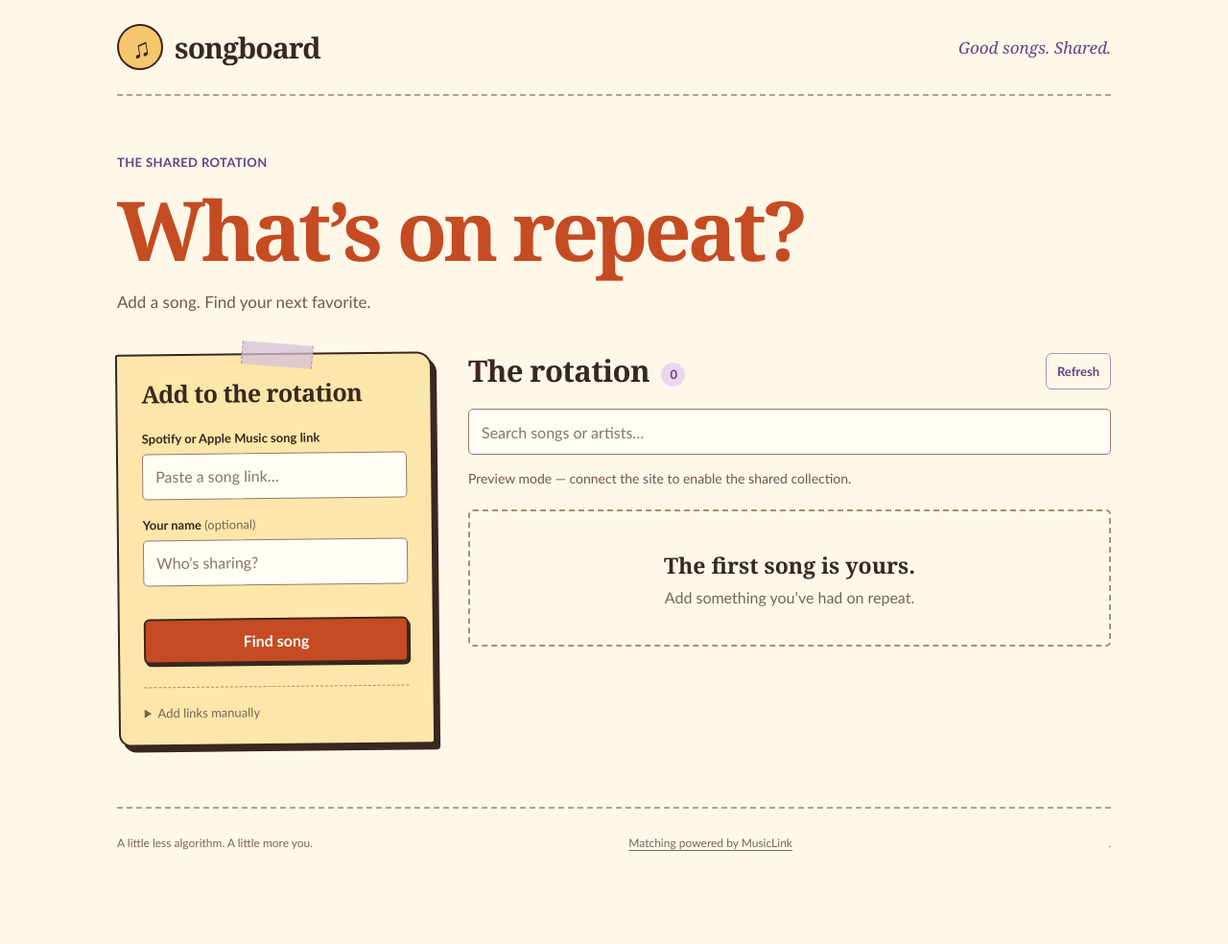
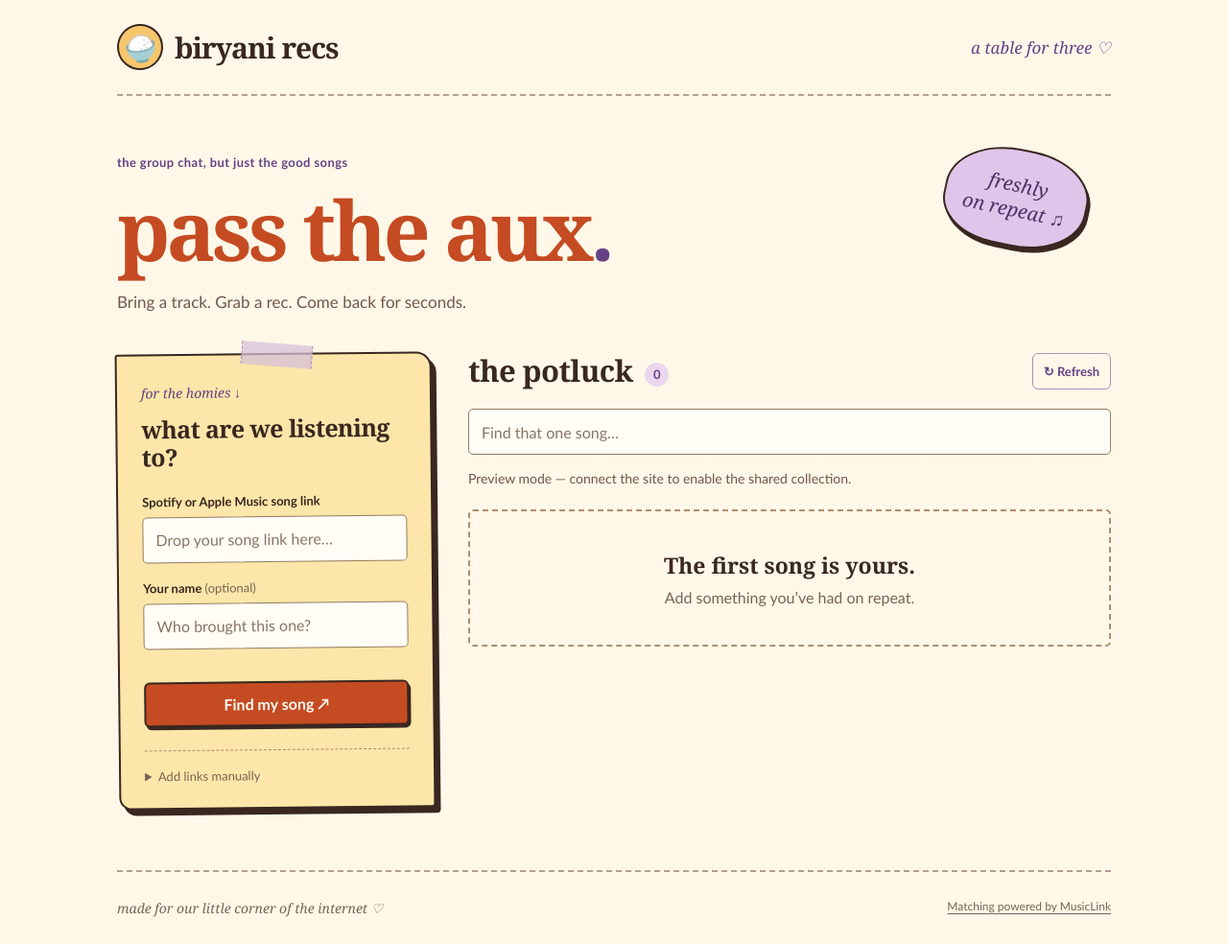
Before and after one commit to guin5/songshare, a website with bundled scripts: page site/index.html in a window 1280 px wide. Shown: the whole page at 96% size. Before the commit the page ends 914 px from the top, so only its background shows below. Built offline with nearby package versions, Linux system fonts and the light colour scheme.

Commit message:
Give biryani recs a cozy friends-only feel: site/index.html

```diff
--- a/site/index.html
+++ b/site/index.html
@@ -1,8 +1,8 @@
 <!doctype html>
-<html lang="en"><head><meta charset="utf-8"><meta name="viewport" content="width=device-width,initial-scale=1"><meta name="theme-color" content="#101117"><meta name="description" content="A shared collection of songs. Listen on Spotify or Apple Music."><title>Songboard</title><link rel="stylesheet" href="./styles.css"><script src="./config.js"></script><script type="module" src="./app.js"></script></head>
-<body><div class="shell"><header><a class="brand" href="./" aria-label="Songboard home"><span class="mark">♫</span> songboard</a><span class="header-note">Good songs. Shared.</span></header>
-<main><div class="intro"><p class="eyebrow">THE SHARED ROTATION</p><h1>What’s on repeat?</h1><p>Add a song. Find your next favorite.</p></div>
-<div class="layout"><aside><section class="panel"><h2>Add to the rotation</h2><form id="lookup-form"><label for="song-url">Spotify or Apple Music song link</label><input id="song-url" type="url" placeholder="Paste a song link…" required maxlength="1000"><label for="name">Your name <span>(optional)</span></label><input id="name" maxlength="40" placeholder="Who’s sharing?" autocomplete="nickname"><div id="captcha"></div><button id="find" type="submit">Find song</button></form>
+<html lang="en"><head><meta charset="utf-8"><meta name="viewport" content="width=device-width,initial-scale=1"><meta name="theme-color" content="#fff8e9"><meta name="description" content="A little song potluck for three friends. Bring a track, grab a rec."><title>biryani recs</title><link rel="stylesheet" href="./styles.css"><script src="./config.js"></script><script type="module" src="./app.js"></script></head>
+<body><div class="shell"><header><a class="brand" href="./" aria-label="biryani recs home"><span class="mark" aria-hidden="true">🍚</span> biryani recs</a><span class="header-note">a table for three ♡</span></header>
+<main><div class="intro"><p class="eyebrow">the group chat, but just the good songs</p><h1>pass the aux<span aria-hidden="true">.</span></h1><p>Bring a track. Grab a rec. Come back for seconds.</p><span class="sticker" aria-hidden="true">freshly<br>on repeat ♫</span></div>
+<div class="layout"><aside><section class="panel"><p class="note-label">for the homies ↓</p><h2>what are we listening to?</h2><form id="lookup-form"><label for="song-url">Spotify or Apple Music song link</label><input id="song-url" type="url" placeholder="Drop your song link here…" required maxlength="1000"><label for="name">Your name <span>(optional)</span></label><input id="name" maxlength="40" placeholder="Who brought this one?" autocomplete="nickname"><div id="captcha"></div><button id="find" type="submit">Find my song ↗</button></form>
 <p id="form-status" class="status" role="status" aria-live="polite"></p><div id="preview" hidden></div>
 <details id="manual"><summary>Add links manually</summary><p class="small">If matching is unavailable, enter the song details and its links.</p><form id="manual-form"><label for="title">Song title</label><input id="title" required maxlength="160"><label for="artist">Artist</label><input id="artist" required maxlength="160"><label for="spotify">Spotify link</label><input id="spotify" type="url" maxlength="1000"><label for="apple">Apple Music link</label><input id="apple" type="url" maxlength="1000"><button type="submit">Add song</button></form></details></section></aside>
-<section class="collection" aria-label="Shared songs"><div class="collection-heading"><h2>The rotation <span id="count"></span></h2><button class="quiet" id="refresh" type="button">Refresh</button></div><label class="sr-only" for="search">Search songs and artists</label><input id="search" type="search" placeholder="Search songs or artists…"><p id="list-status" class="status" role="status"></p><div id="songs" class="songs"></div></section></div></main><footer>A little less algorithm. A little more you. <a href="https://musiclink.one" target="_blank" rel="noopener noreferrer">Matching powered by MusicLink</a>.</footer></div></body></html>
+<section class="collection" aria-label="Shared songs"><div class="collection-heading"><h2>the potluck <span id="count"></span></h2><button class="quiet" id="refresh" type="button">↻ Refresh</button></div><label class="sr-only" for="search">Search songs and artists</label><input id="search" type="search" placeholder="Find that one song…"><p id="list-status" class="status" role="status"></p><div id="songs" class="songs"></div></section></div></main><footer><span>made for our little corner of the internet ♡</span><a href="https://musiclink.one" target="_blank" rel="noopener noreferrer">Matching powered by MusicLink</a></footer></div></body></html>
```
